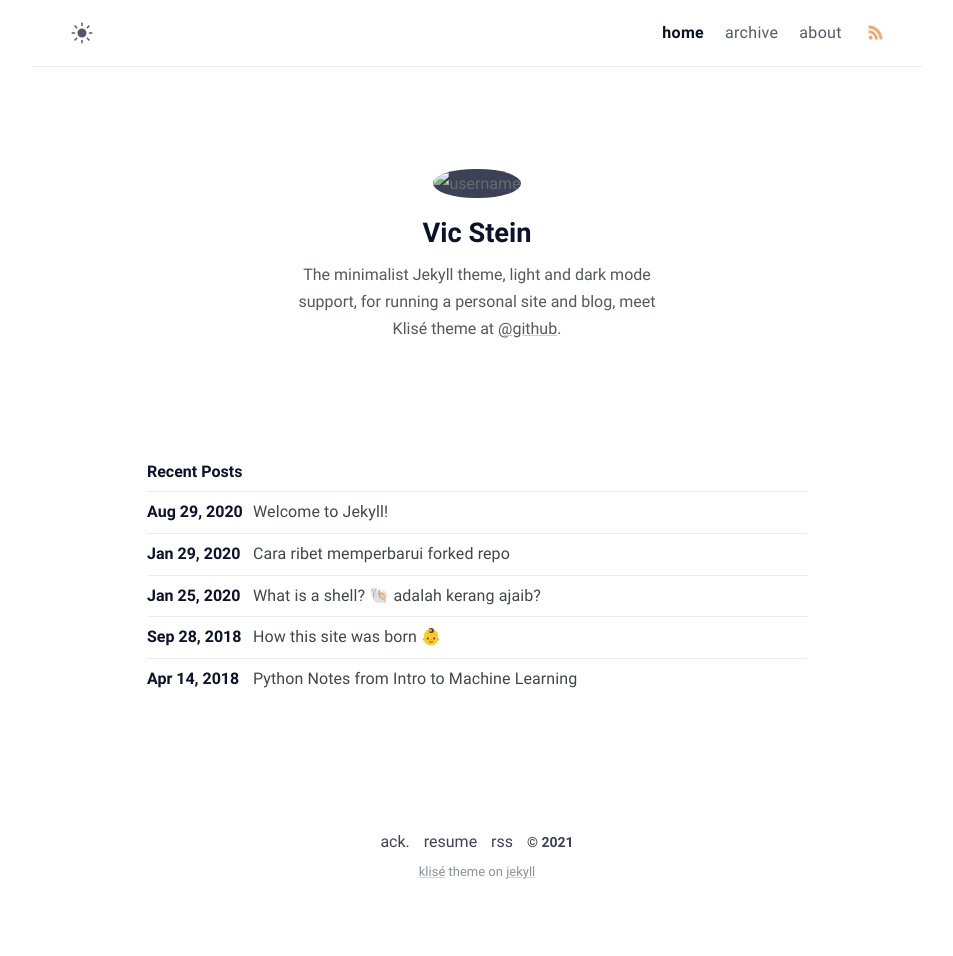
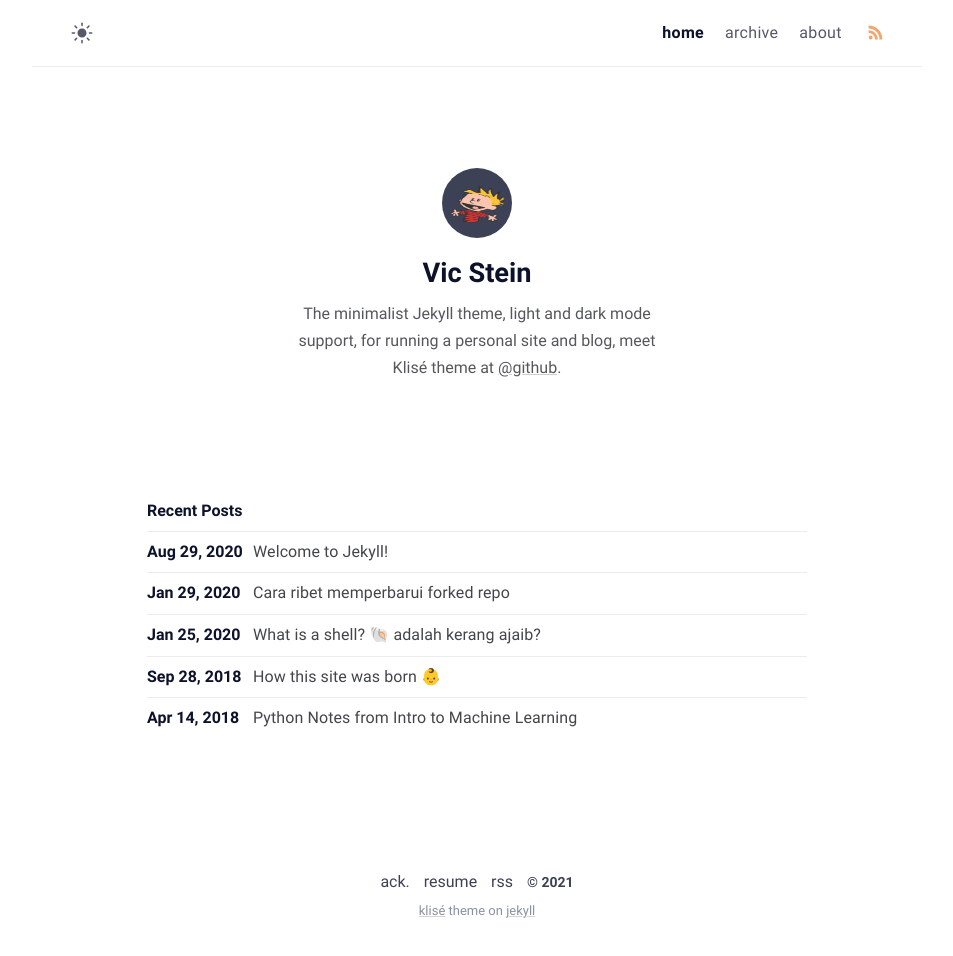
Before and after one commit to vxstein/vxstein.github.io, a Jekyll site: the page built from index.md, in a window 1280 px wide. Shown: the whole page, without its empty margins (163-1116 px from the left). Built offline with Jekyll 4.4.1, drawn with Linux system fonts in a browser that asks for light colours; before the commit the page ends 916 px from its top, so only the background shows below that.

Commit message:
_config.yml: updated avatar in author

```diff
--- a/_config.yml
+++ b/_config.yml
@@ -20,6 +20,7 @@ author:
   twitter: twitter_username
   facebook: facebook_username
   email: your-email@email.com
+  avatar: assets/img/best-wallaby.png
 url: ''
 baseurl: ''
 permalink: '/:title/'
```
